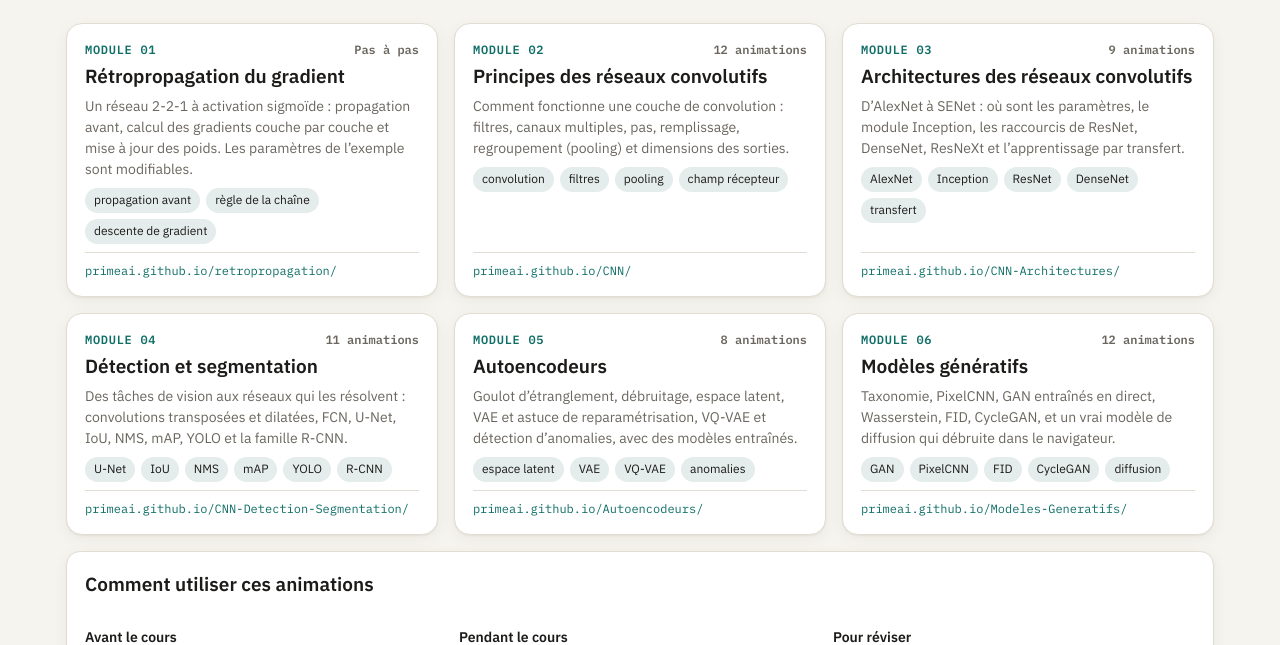
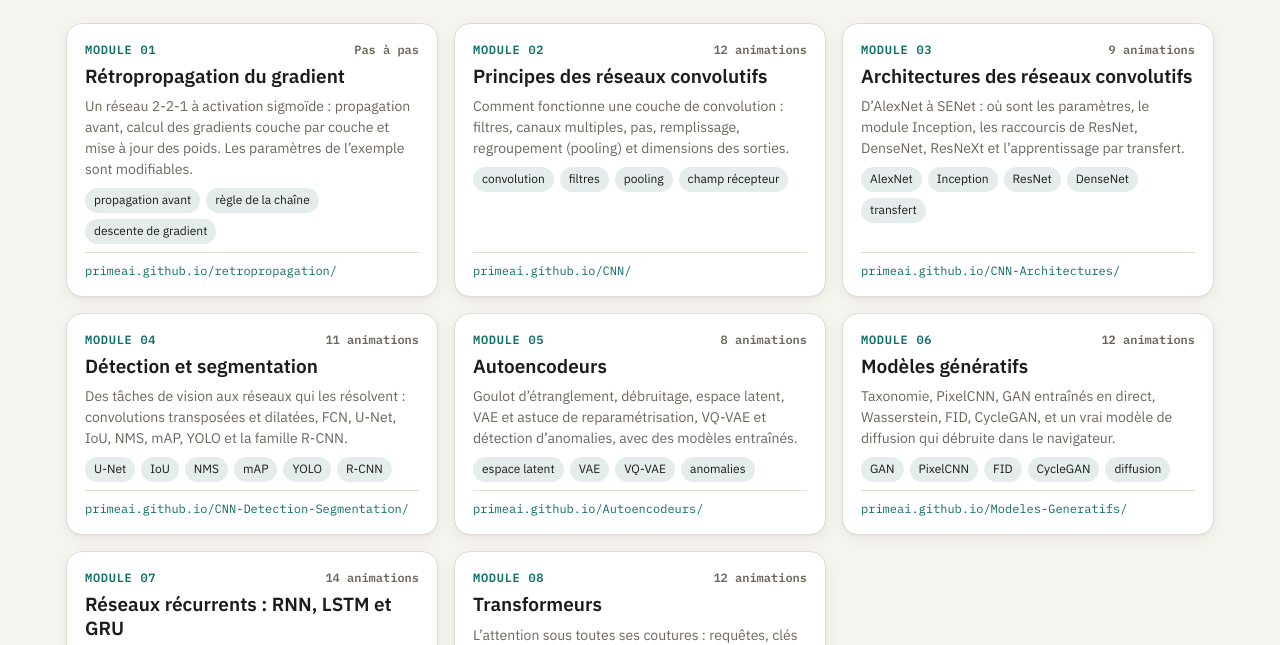
Before and after one commit to PRIMEAI/Apprentissage-Profond, a plain HTML site: page index.html in a window 1280 px wide. Shown: the part 304-949 px from the top of the page. Drawn offline with Linux system fonts and the light colour scheme.

Commit message:
Add files via upload

```diff
--- a/index.html
+++ b/index.html
@@ -157,6 +157,8 @@ const M = [
   ['Détection et segmentation', 'https://primeai.github.io/CNN-Detection-Segmentation/', '11 animations', 'Des tâches de vision aux réseaux qui les résolvent : convolutions transposées et dilatées, FCN, U-Net, IoU, NMS, mAP, YOLO et la famille R-CNN.', ['U-Net', 'IoU', 'NMS', 'mAP', 'YOLO', 'R-CNN']],
   ['Autoencodeurs', 'https://primeai.github.io/Autoencodeurs/', '8 animations', 'Goulot d’étranglement, débruitage, espace latent, VAE et astuce de reparamétrisation, VQ-VAE et détection d’anomalies, avec des modèles entraînés.', ['espace latent', 'VAE', 'VQ-VAE', 'anomalies']],
   ['Modèles génératifs', 'https://primeai.github.io/Modeles-Generatifs/', '12 animations', 'Taxonomie, PixelCNN, GAN entraînés en direct, Wasserstein, FID, CycleGAN, et un vrai modèle de diffusion qui débruite dans le navigateur.', ['GAN', 'PixelCNN', 'FID', 'CycleGAN', 'diffusion']],
+  ['Réseaux récurrents : RNN, LSTM et GRU', 'https://primeai.github.io/RNN-LSTM-GRU/', '14 animations', 'Traiter des séquences : RNN pas à pas, graphe déroulé, modèle de langue entraîné en direct, gradient qui disparaît, écrêtage, attention dans un seq2seq, légende d’image, cellules LSTM et GRU.', ['RNN', 'BPTT', 'LSTM', 'GRU', 'seq2seq']],
+  ['Transformeurs', 'https://primeai.github.io/Transformeurs/', '12 animations', 'L’attention sous toutes ses coutures : requêtes, clés et valeurs, calcul pas à pas, multi-têtes, encodage de position, masque causal, encodeur–décodeur, Vision Transformer et familles de modèles.', ['attention', 'Q K V', 'multi-têtes', 'ViT', 'BERT / GPT']],
 ];
 const L = document.getElementById('list');
 M.forEach(([t, u, c, d, tags], i) => { const a = document.createElement('a'); a.className = 'item'; a.href = u;
```
